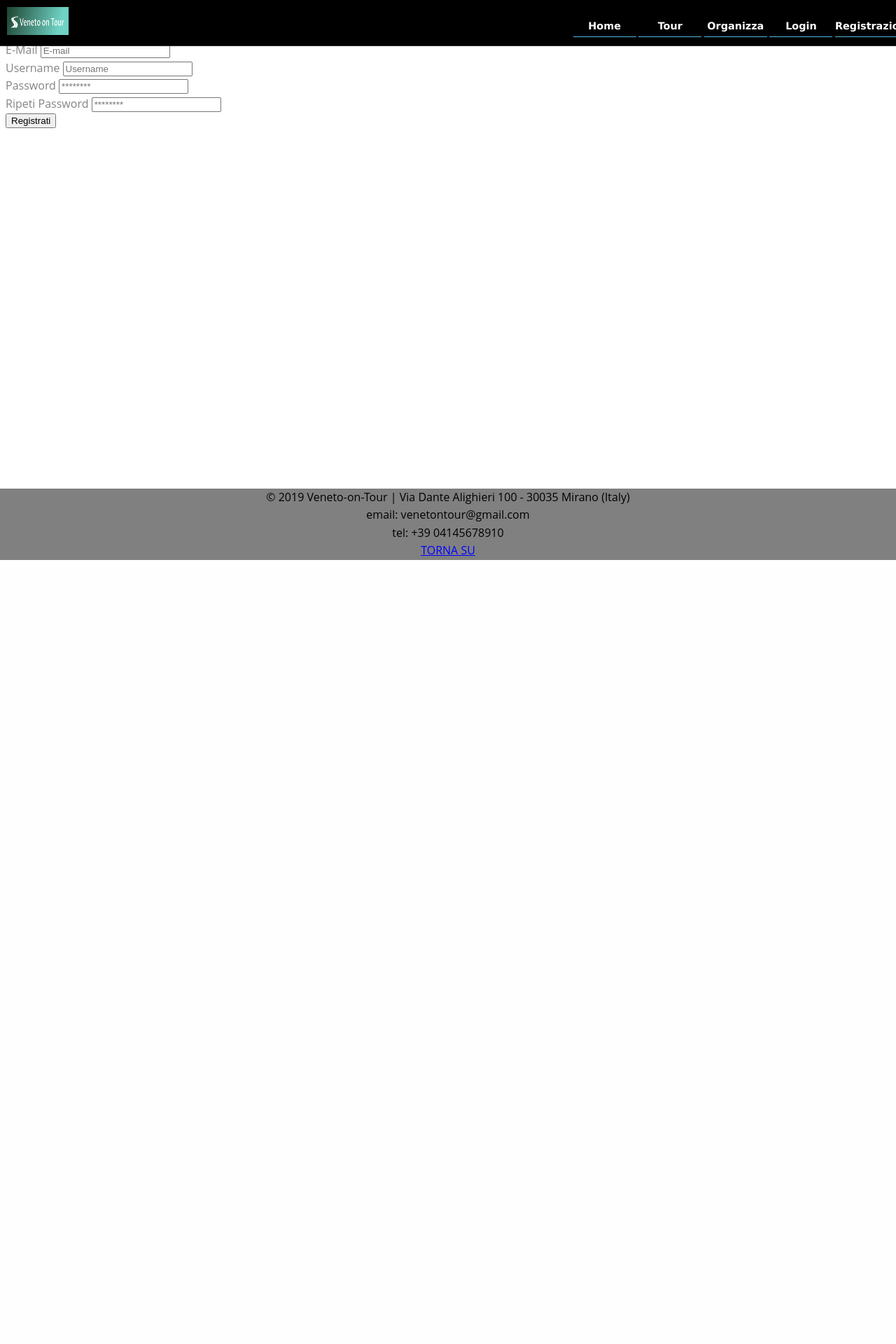
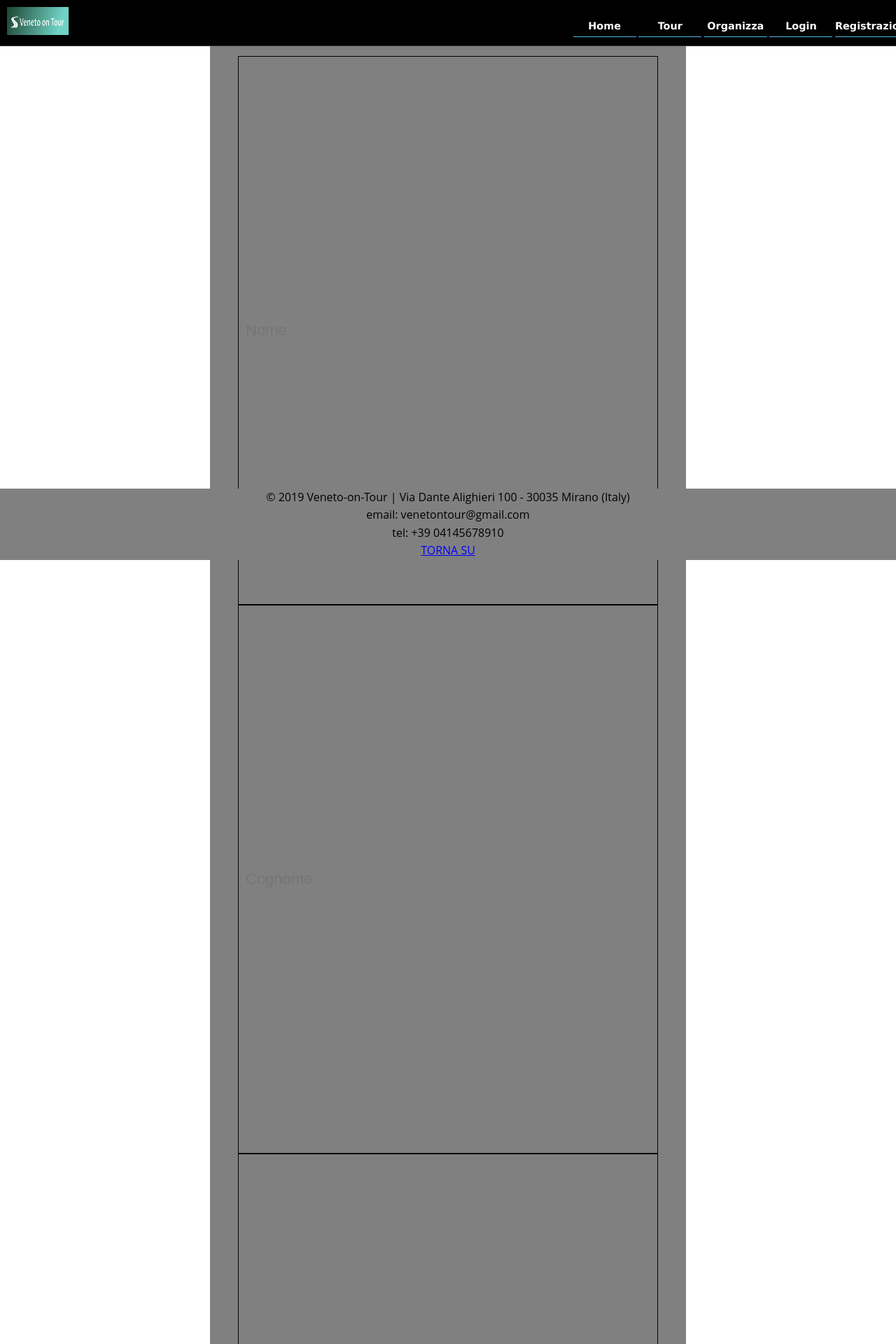
Before and after one commit to vasiletusa/TEC2019, a PHP site: page /registrazione_utente.php in a window 1280 px wide. Shown: the top 1920 px of the page at 70% size. Before the commit the page ends 800 px from the top, so only its background shows below. Run offline with PHP 8.4, Linux system fonts and the light colour scheme.

Commit message:
modifiche varei

```diff
--- a/css/stile.css
+++ b/css/stile.css
@@ -11,6 +11,41 @@ a:link {
 	text-decoration: underline;
 	color:#0000FF;
 }
+/*form*/
+form {
+  background:grey;
+  padding: 40px;
+  max-width:600px;
+  margin:40px auto;
+
+}
+/*label*/
+label {
+  position:absolute;
+  transform:translateY(6px);
+  left:13px;
+  color:white;
+  transition:all 0.25s ease;
+  -webkit-backface-visibility: hidden;
+  pointer-events: none;
+  font-size:22px;
+
+}
+/*input*/
+input, text {
+  font-size:22px;
+  display:block;
+  width:100%;
+  height:100%;
+  padding:5px 10px;
+  background:none;
+  background-image:none;
+  border:1px solid black;
+  color:$white;
+  border-radius:0;
+  transition:border-color .25s ease, box-shadow .25s ease;
+
+}
 /*footer*/
 .footer {
   position: absolute;
@@ -21,7 +56,24 @@ a:link {
   color: black;
   text-align: center;
 }
-
+/*bottoni*/
+.button {
+  border:1;
+  outline:none;
+  border-radius:0.9;
+  padding:15px 0;
+  font-size:2rem;
+  font-weight:$bold;
+  text-transform:uppercase;
+  letter-spacing:.1em;
+  background:$main;
+  color:$white;
+  transition:all.5s ease;
+  -webkit-appearance: none;
+  &:hover, &:focus {
+    background:$main-dark;
+  }
+}
 
 /*homepage*/
 
--- a/login.php
+++ b/login.php
@@ -1,7 +1,7 @@
 <!DOCTYPE html>
 <html>
 <head>
-	<link rel="stylesheet" href="css/stileprova.css">
+	<link rel="stylesheet" href="css/stile.css">
 </head>
 <?php
 include_once('server.php');
@@ -21,7 +21,7 @@ include_once('server.php');
 
 	</div>
 
-<input class="button" name="submit" type="button" value="Login" />
+<input class="button" name="submit" type="submit" value="Login" />
 </form>
 <p id="notRegistered">Non ancora registrato?<a href='registrazione_utente.php'>Registrati qui</a></p>
 </div>
```
Also changed, not shown: css/stileprova.css (+2 -22 lines).
